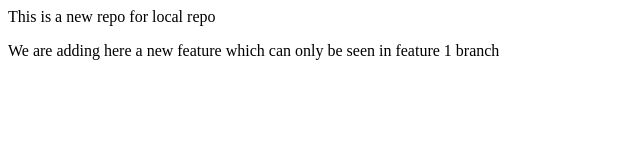
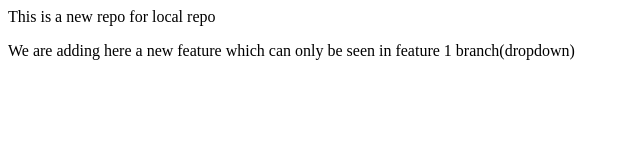
Before and after one commit to newzen699/Local_Repo, a plain HTML site: page index.html in a window 1280 px wide. Shown: the full height of the page, 0-640 px from the left. Drawn offline with Linux system fonts and the light colour scheme.

Commit message:
New Dropdown

```diff
--- a/index.html
+++ b/index.html
@@ -1,2 +1,2 @@
 <p>This is a new repo for local repo</p>
-<p>We are adding here a new feature which can only be seen in feature 1 branch</p>
+<p>We are adding here a new feature which can only be seen in feature 1 branch(dropdown)</p>
```
